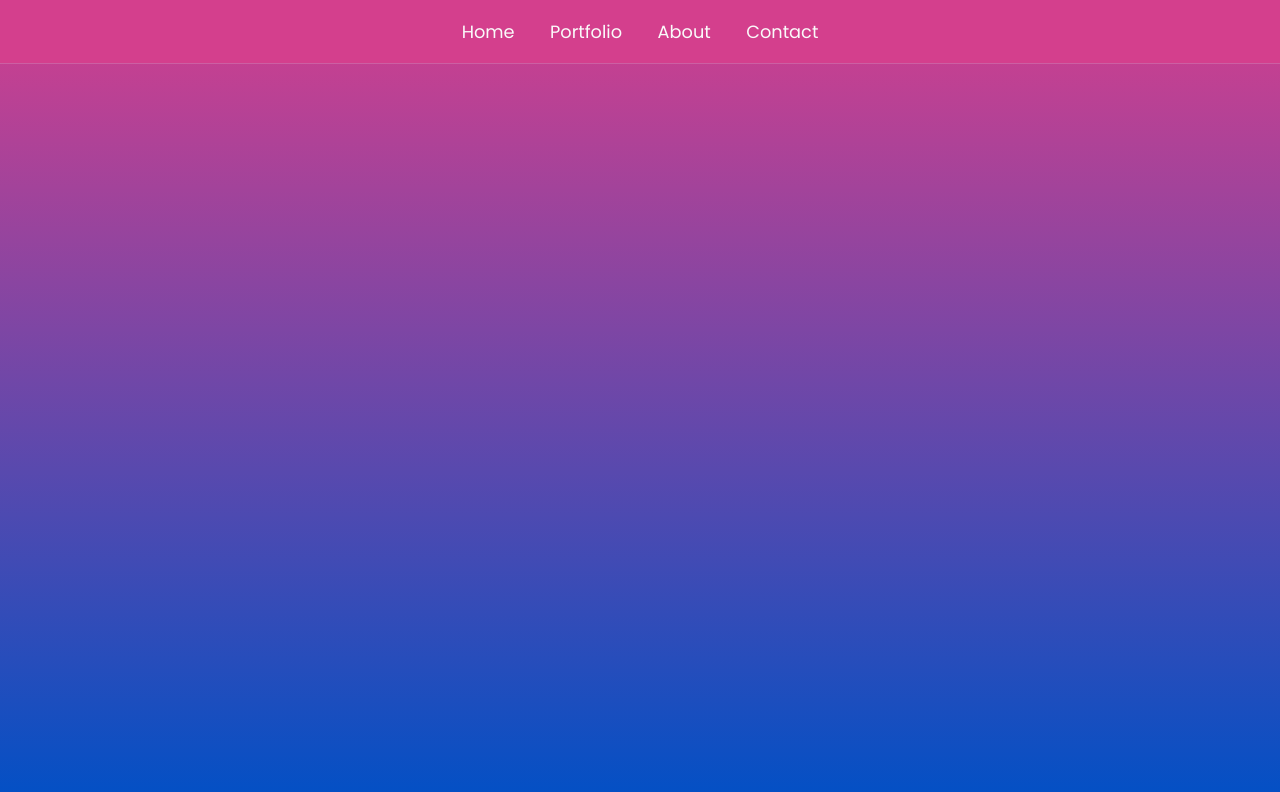
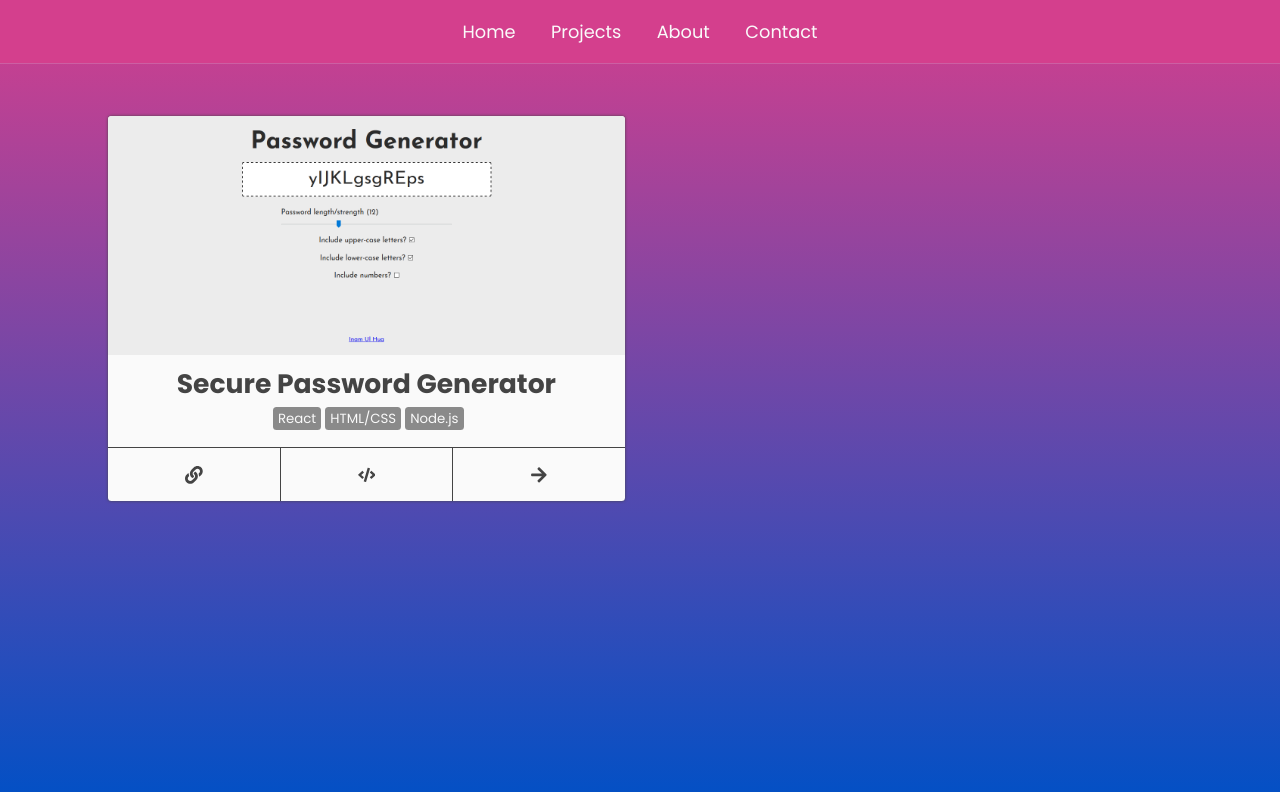
Before and after one commit to Inambe/inambe-webpage, a React (Create React App) app: page /projects in a window 1280 px wide. Shown: the top 792 px of the page. Built offline with nearby package versions, Linux system fonts and the light colour scheme.

Commit message:
add projects page

```diff
--- a/package.json
+++ b/package.json
@@ -6,6 +6,8 @@
     "@testing-library/jest-dom": "^4.2.4",
     "@testing-library/react": "^9.4.0",
     "@testing-library/user-event": "^7.2.1",
+    "lodash": "^4.17.15",
+    "lowdb": "^1.0.0",
     "react": "^16.12.0",
     "react-dom": "^16.12.0",
     "react-grid-system": "^6.0.7",
--- a/src/App.js
+++ b/src/App.js
@@ -8,6 +8,7 @@ import Container from "./components/container";
 import ContactPage from "./pages/contactPage";
 import AboutPage from "./pages/aboutPage";
 import Footer from "./components/footer";
+import ProjectsPage from "./pages/projectsPage";
 
 function App() {
 	return (
@@ -30,6 +31,9 @@ function App() {
 				</Container>
 				<Footer />
 			</Route>
+			<Route path="/projects" exact>
+				<ProjectsPage />
+			</Route>
 		</Router>
 	);
 }
--- /dev/null
+++ b/src/api/db.js
@@ -0,0 +1 @@
+module.exports = require("./../data/db.json");
--- /dev/null
+++ b/src/api/projects.js
@@ -0,0 +1,14 @@
+const db = require("./db");
+const uses = require("./uses");
+
+const projects = db.projects;
+
+class Projects {
+	static all() {
+		return projects.map(p => {
+			p.uses = p.uses.map(u => uses.getById(u));
+			return p;
+		});
+	}
+}
+module.exports = Projects;
--- /dev/null
+++ b/src/api/uses.js
@@ -0,0 +1,15 @@
+const { find } = require("lodash");
+
+const db = require("./db");
+
+const uses = db.uses;
+
+class Uses {
+	static all() {
+		return uses;
+	}
+	static getById(id) {
+		return find(uses, u => u.id == id);
+	}
+}
+module.exports = Uses;
--- a/src/components/header.js
+++ b/src/components/header.js
@@ -1,6 +1,7 @@
 import React from "react";
 import { Link } from "react-router-dom";
 import "./header.css";
+
 import Container from "./container";
 
 function Header() {
@@ -9,7 +10,7 @@ function Header() {
 			<Container>
 				<nav className="header-nav">
 					<Link to="/">Home</Link>
-					<Link to="/portfolio">Portfolio</Link>
+					<Link to="/projects">Projects</Link>
 					<Link to="/about">About</Link>
 					<Link to="/contact">Contact</Link>
 				</nav>
--- /dev/null
+++ b/src/components/projectCard.css
@@ -0,0 +1,57 @@
+.pCard {
+	background: var(--clr-white);
+	color: var(--clr-black-light);
+	box-shadow: 0rem 0rem 3px 0px var(--clr-black-light);
+	border-radius: var(--br-s);
+}
+
+.pCard-thumbnail {
+	margin-bottom: 0.5rem;
+}
+.pCard-thumbnail > img {
+	border-top-left-radius: var(--br-s);
+	border-top-right-radius: var(--br-s);
+	margin: 0;
+}
+
+.pCard-details {
+	font-size: v(--fs-m);
+}
+
+.pCard-title {
+	text-align: center;
+	margin-bottom: 0.3rem;
+}
+
+.pCard-used {
+	text-align: center;
+	color: var(--clr-white);
+	font-size: 0.75rem;
+	margin-bottom: var(--space-s);
+}
+.pCard-used > span {
+	background: rgba(0, 0, 0, 0.45);
+	border-radius: var(--br-s);
+	margin: 0.2rem 0 0 0.2rem;
+	padding: 0.1rem 0.3rem;
+}
+
+.pCard-btnGroup {
+	margin-bottom: var(--space-s);
+	border-top: 1px solid var(--clr-black-light);
+	display: flex;
+}
+.pCard-btnGroup > a {
+	flex: 1;
+	display: flex;
+	justify-content: center;
+	padding: var(--space-s);
+	border-right: 1px solid var(--clr-black-light);
+	transition: color 0.1s ease-out;
+}
+.pCard-btnGroup > a:last-of-type {
+	border-right: none;
+}
+.pCard-btnGroup > a:hover {
+	color: var(--clr-primary);
+}
--- /dev/null
+++ b/src/components/projectCard.js
@@ -0,0 +1,41 @@
+import React from "react";
+import { FaCode, FaLink, FaArrowRight } from "react-icons/fa";
+import { Link } from "react-router-dom";
+import "./projectCard.css";
+
+import Img from "./img";
+
+function ProjectCard({ project }) {
+	return (
+		<div className="pCard">
+			<div className="pCard-thumbnail">
+				<Img src={require("./../static/media/imgs/" + project.img)} />
+			</div>
+			<div className="pCard-details">
+				<h3 className="pCard-title">{project.title}</h3>
+				<div className="pCard-used">
+					{project.uses.map(u => (
+						<span>{u.name}</span>
+					))}
+				</div>
+				<div className="pCard-btnGroup">
+					{project.live_link && (
+						<a href={project.live_link} title="live">
+							<FaLink />
+						</a>
+					)}
+					{project.code_link && (
+						<a href={project.code_link} title="see the code">
+							<FaCode />
+						</a>
+					)}
+					<Link to={`/projects/${project.id}`} title="read more">
+						<FaArrowRight />
+					</Link>
+				</div>
+			</div>
+		</div>
+	);
+}
+
+export default ProjectCard;
--- /dev/null
+++ b/src/data/db.json
@@ -0,0 +1,19 @@
+{
+	"uses": [
+		{ "id": 1, "name": "PHP" },
+		{ "id": 2, "name": "JavaScript" },
+		{ "id": 3, "name": "React" },
+		{ "id": 4, "name": "Node.js" },
+		{ "id": 5, "name": "HTML/CSS" }
+	],
+	"projects": [
+		{
+			"id": 1,
+			"title": "Secure Password Generator",
+			"img": "password-generator.png",
+			"uses": [3, 5, 4],
+			"code_link": "https://github.com/Inambe/password-generator-app",
+			"live_link": "https://password-generator-ib.netlify.com"
+		}
+	]
+}
--- a/src/index.css
+++ b/src/index.css
@@ -29,6 +29,9 @@
 	--space-m: 2rem;
 	--space-l: 3rem;
 	--space-xl: 4rem;
+	/* border-radius */
+	--br-s: 0.2rem;
+	--br-m: 0.4rem;
 }
 
 *,
@@ -70,16 +73,19 @@ main p {
 	margin-bottom: 0.5rem;
 }
 main h1 {
-	margin-bottom: 3rem;
+	margin-bottom: 2rem;
 	font-size: 2.5rem;
 	color: var(--clr-primary);
-	line-height: 1;
 }
 main h2 {
 	margin-bottom: var(--space-s);
 	font-size: 2rem;
 	color: var(--clr-primary);
 }
+main h3 {
+	margin-bottom: var(--space-s);
+	font-size: 1.5rem;
+}
 a {
 	text-decoration: none;
 	color: inherit;
--- a/src/pages/aboutPage.css
+++ b/src/pages/aboutPage.css
@@ -5,8 +5,8 @@
 	margin-bottom: 0;
 }
 .aboutPage__sec img {
-	box-shadow: 0rem 0rem 2px 0px var(--clr-black);
-	border-radius: 0.2rem;
+	box-shadow: 0rem 0rem 3px 0px var(--clr-black-light);
+	border-radius: var(--br-s);
 }
 .aboutPage__sec p {
 	font-size: var(--fs-m);
--- /dev/null
+++ b/src/pages/projectsPage.js
@@ -0,0 +1,28 @@
+import React from "react";
+import { Row, Col } from "react-grid-system";
+
+import Container from "../components/container";
+import ProjectCard from "../components/projectCard";
+
+import projects from "./../api/projects";
+
+const allProjects = projects.all();
+
+function ProjectsPage() {
+	return (
+		<main>
+			<Container>
+				<Row>
+					{allProjects.length &&
+						allProjects.map(p => (
+							<Col md={6}>
+								<ProjectCard project={p} />
+							</Col>
+						))}
+				</Row>
+			</Container>
+		</main>
+	);
+}
+
+export default ProjectsPage;
```
Also changed, not shown: src/static/media/imgs/password-generator.png (added), 1 other file (tests, documents, lock files or other folders).
